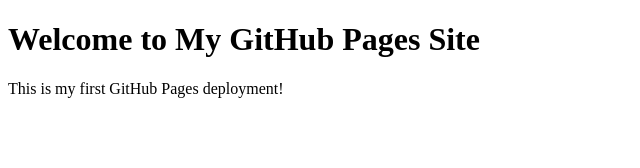
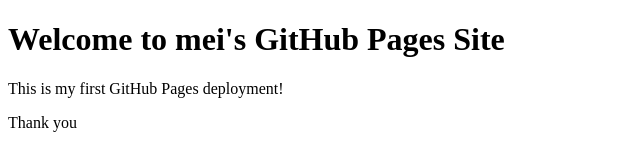
Before and after one commit to liofval/webapp, a plain HTML site: page index.html in a window 1280 px wide. Shown: the whole page, without its empty margins (0-640 px from the left). Drawn offline with Linux system fonts and the light colour scheme.

Commit message:
Add files via upload

```diff
--- a/index.html
+++ b/index.html
@@ -6,7 +6,8 @@
     <title>My GitHub Pages Site</title>
 </head>
 <body>
-    <h1>Welcome to My GitHub Pages Site</h1>
+    <h1>Welcome to mei's GitHub Pages Site</h1>
     <p>This is my first GitHub Pages deployment!</p>
+    <p>Thank you</p>
 </body>
 </html>
```
